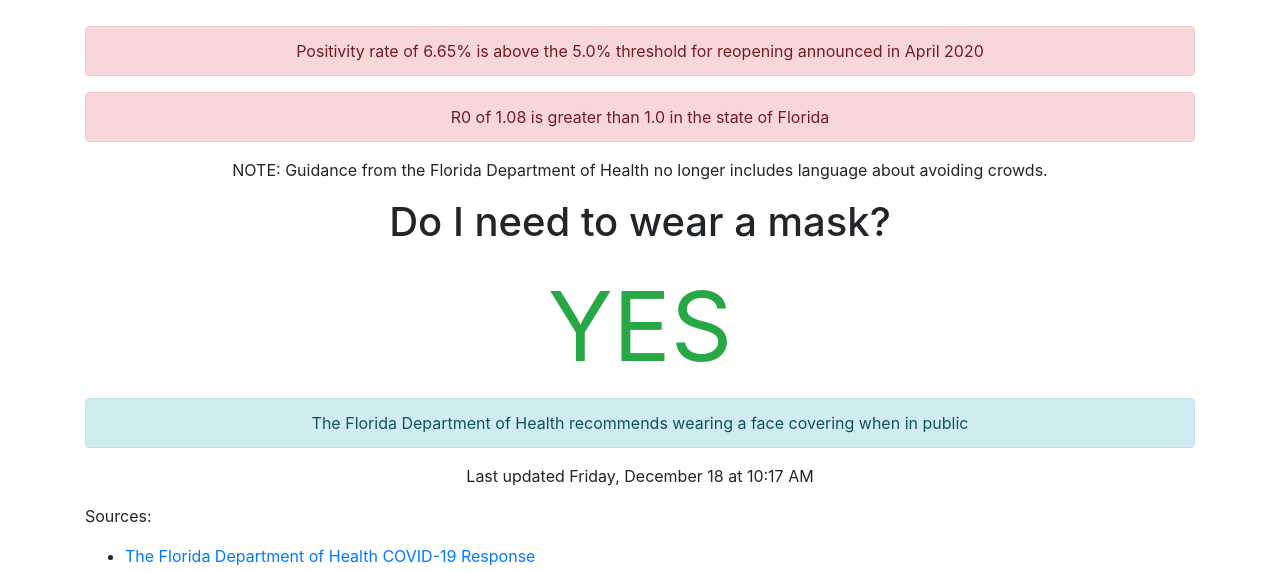
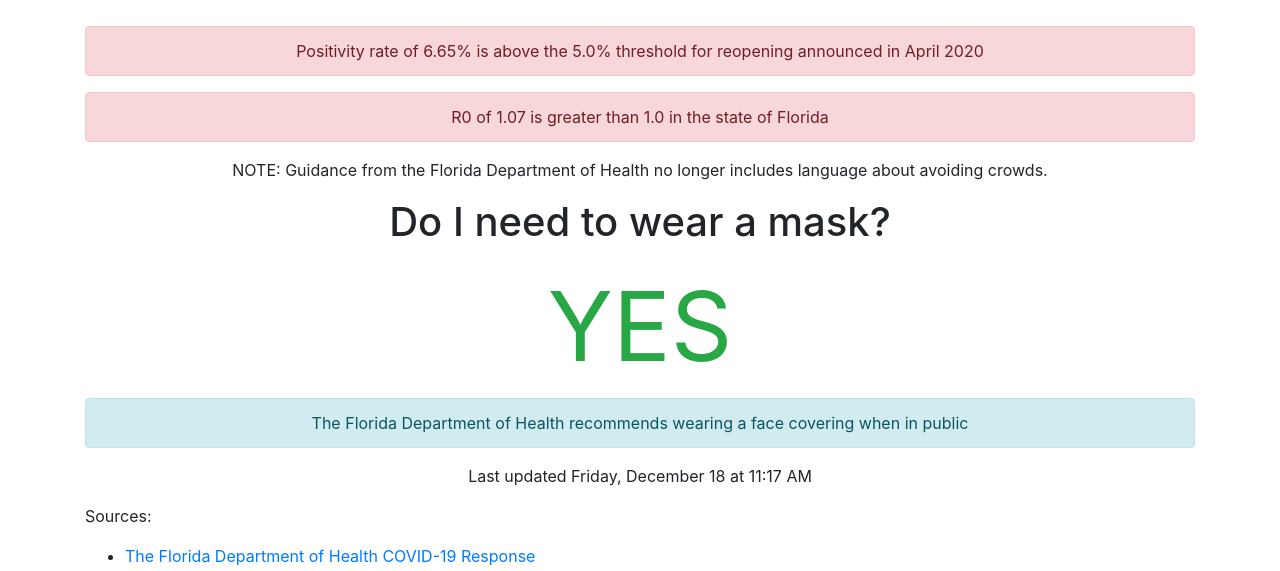
Before and after one commit to thinkjson/timeforchurch, a Jekyll site: the page built from index.md, in a window 1280 px wide. Shown: the part 222-793 px from the top of the page. Built offline with Jekyll 4.4.1, drawn with Linux system fonts in a browser that asks for light colours; our own code applies the rules of GitHub Pages for plain Markdown files.

Commit message:
Updating data

```diff
--- a/_includes/data.html
+++ b/_includes/data.html
@@ -2,7 +2,7 @@
     <h1>Is it safe to return to church?</h1>
     <div class="outcome text-danger">NO</div>
     <div class="alert alert-danger" role="alert">Positivity rate of 6.65% is above the 5.0% threshold for reopening announced in April 2020</div>
-    <div class="alert alert-danger" role="alert">R0 of 1.08 is greater than 1.0 in the state of Florida</div>
+    <div class="alert alert-danger" role="alert">R0 of 1.07 is greater than 1.0 in the state of Florida</div>
 
     <p>NOTE: Guidance from the Florida Department of Health no longer includes language about avoiding crowds.</p>
 
@@ -10,4 +10,4 @@
     <div class="outcome text-success">YES</div>
     <div class="alert alert-info" role="alert">The Florida Department of Health recommends wearing a face covering when in public</div>
 
-    <p>Last updated Friday, December 18 at 10:17 AM</p>
+    <p>Last updated Friday, December 18 at 11:17 AM</p>
```
